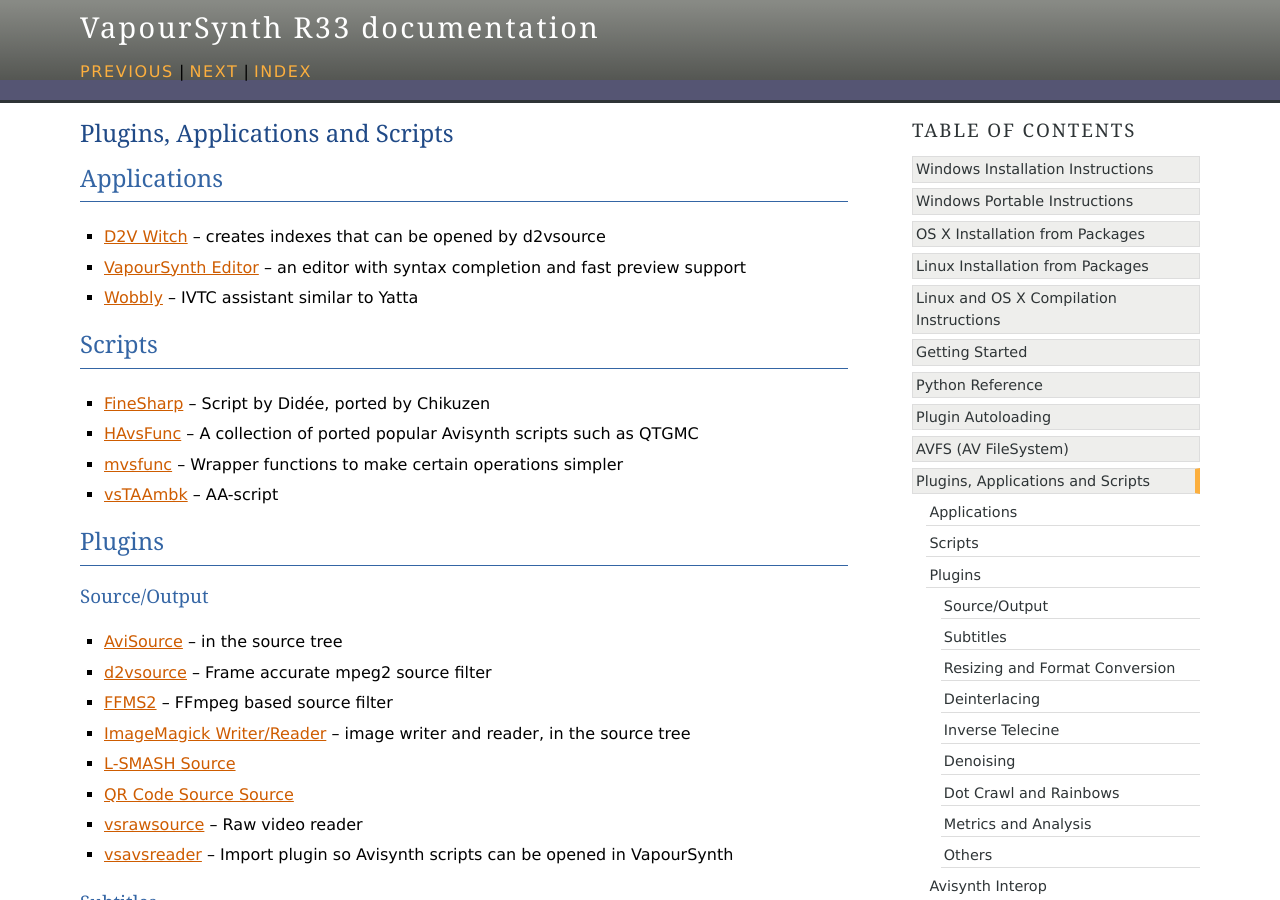
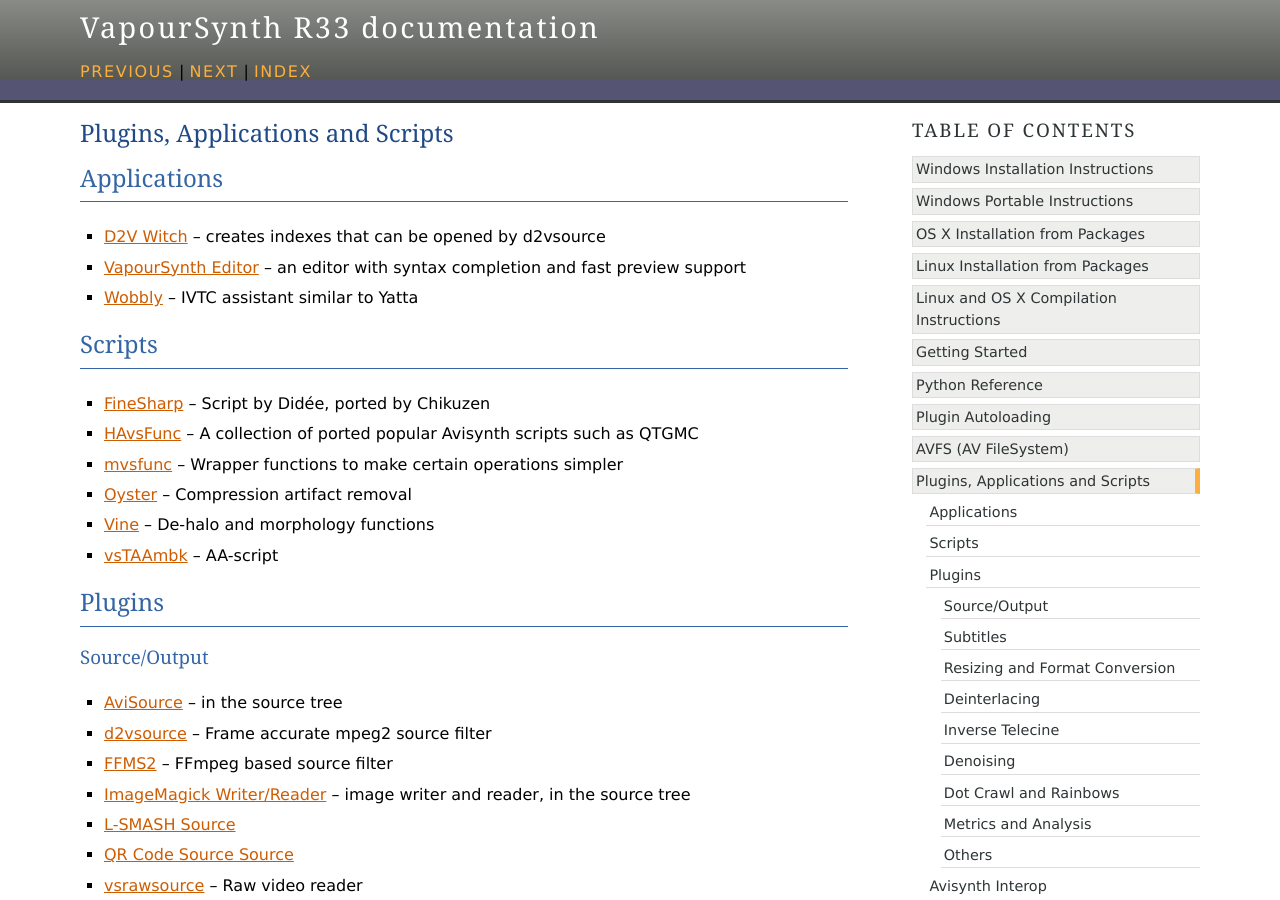
Before and after one commit to vapoursynth/vapoursynth, a Sphinx documentation site: the page built from doc/pluginlist.rst, in a window 1280 px wide and 900 px high. Built offline with Sphinx 7.4.7, drawn with Linux system fonts in a browser that asks for light colours; formulas are drawn with MathJax 3.

Commit message:
Fix zimg version check Add stuff to plugin list

```diff
--- a/doc/pluginlist.rst
+++ b/doc/pluginlist.rst
@@ -12,6 +12,8 @@
 * `FineSharp <http://forum.doom9.org/showthread.php?t=166524>`_ -- Script by Didée, ported by Chikuzen
 * `HAvsFunc <http://forum.doom9.org/showthread.php?t=166582>`_ -- A collection of ported popular Avisynth scripts such as QTGMC
 * `mvsfunc <http://forum.doom9.org/showthread.php?t=172564>`_ -- Wrapper functions to make certain operations simpler
+* `Oyster <http://forum.doom9.org/showthread.php?t=173470>`_ -- Compression artifact removal
+* `Vine <http://forum.doom9.org/showthread.php?t=173703>`_ -- De-halo and morphology functions
 * `vsTAAmbk <https://github.com/HomeOfVapourSynthEvolution/vsTAAmbk>`_ -- AA-script
 
 Plugins
```
Also changed, not shown: 2 other files.
